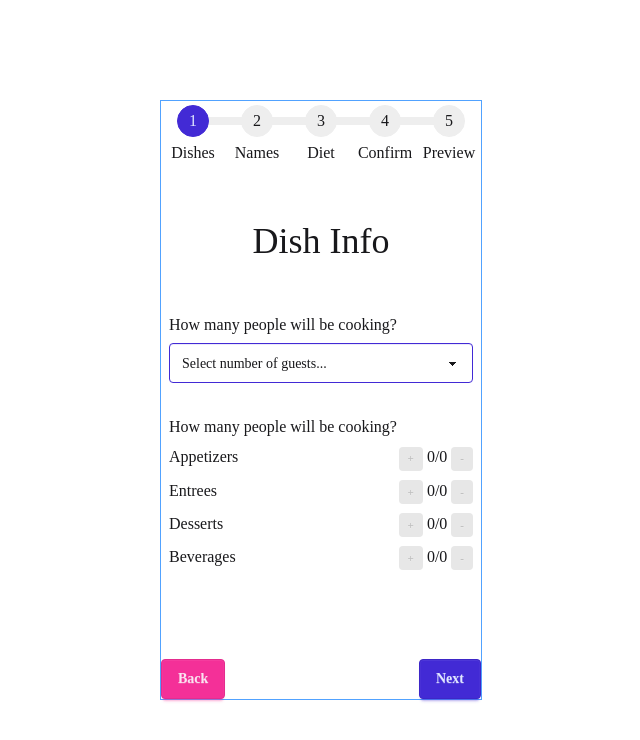
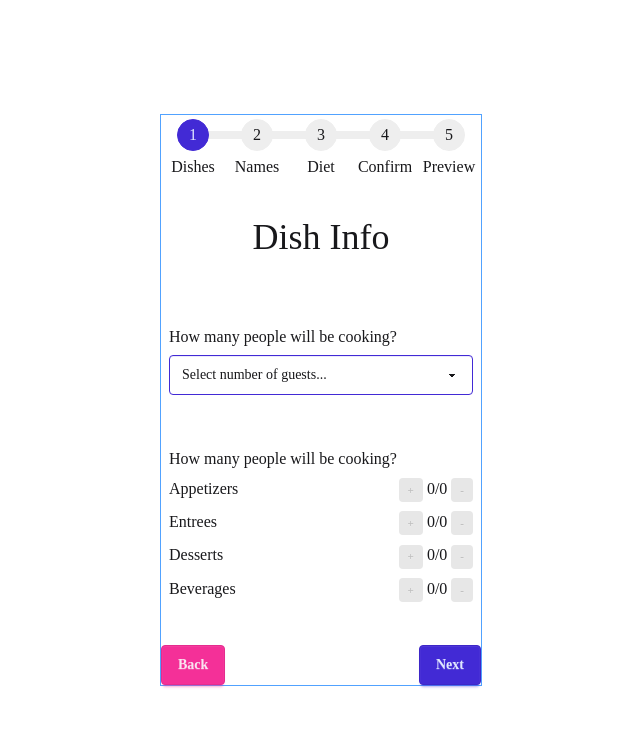
Before and after one commit to ang-riv/dinner-party-generator, a React (Vite) app: page / in a window 1280 px wide. Shown: the top 740 px of the page, without its empty margins (319-959 px from the left). Built offline with nearby package versions, Linux system fonts and the light colour scheme; a web font is replaced by a local one.

Commit message:
Fixed the layout of DishesPage

```diff
--- a/src/MainApp.jsx
+++ b/src/MainApp.jsx
@@ -2,6 +2,7 @@
 import React from "react";
 import IntroPage from "./pages/IntroPage";
 import DishesPage from "./pages/DishesPage";
+import GuestNamePage from "./pages/GuestNamePage";
 import GuestProvider from "./components/GuestProvider";
 import Steps from "./components/Steps";
 import NavButtons from "./components/NavButtons";
@@ -9,7 +10,7 @@ function MainApp() {
   return (
     <div className="flex justify-center items-center w-screen h-screen">
       <GuestProvider>
-        <div className="border border-blue-400 flex flex-col justify-between h-9/12">
+        <div className="border border-blue-400 flex flex-col justify-between h-10/14">
           <Steps active={0} />
           <DishesPage />
           <NavButtons />
--- a/src/components/GuestProvider.jsx
+++ b/src/components/GuestProvider.jsx
@@ -5,8 +5,28 @@ function GuestProvider({ children }) {
   const courses = ["Appetizers", "Entrees", "Desserts", "Beverages"];
   // page changes from buttons
   const [page, setPage] = useState("Intro");
+  const [guestNum, setGuestNum] = useState(0);
+  // * object that holds the number of dishes
+  const [numOfDishes, setNumOfDishes] = useState(
+    courses.reduce((acc, course) => {
+      acc[course] = 0;
+      return acc;
+    }, {})
+  );
   return (
-    <GuestContext value={{ page, setPage, courses }}>{children}</GuestContext>
+    <GuestContext
+      value={{
+        page,
+        setPage,
+        courses,
+        guestNum,
+        setGuestNum,
+        numOfDishes,
+        setNumOfDishes,
+      }}
+    >
+      {children}
+    </GuestContext>
   );
 }
 
--- a/src/components/NavButtons.jsx
+++ b/src/components/NavButtons.jsx
@@ -1,8 +1,8 @@
 import React from "react";
 const NavButtons = () => {
   return (
-    <div className="flex justify-between h-1/12 items-end">
-      <button className="btn btn-secondary">Back</button>
+    <div className="flex justify-between h-fit items-end">
+      <button className="btn btn-secondary ">Back</button>
       <button className="btn btn-primary">Next</button>
     </div>
   );
--- a/src/components/Steps.jsx
+++ b/src/components/Steps.jsx
@@ -1,4 +1,3 @@
-import { div } from "motion/react-client";
 import React from "react";
 
 const Steps = ({ active }) => {
@@ -13,7 +12,7 @@ const Steps = ({ active }) => {
       : steps.push(<li className={inactiveSteps}>{stepTitle}</li>);
   }
   return (
-    <div className="h-1/12">
+    <div className="h-fit">
       <ul className="steps">{steps}</ul>
     </div>
   );
--- a/src/pages/DishesPage.jsx
+++ b/src/pages/DishesPage.jsx
@@ -1,16 +1,8 @@
 import React, { useContext, useState } from "react";
-import Steps from "../components/Steps";
 import { GuestContext } from "../components/GuestContext";
 const DishesPage = () => {
-  const { courses } = useContext(GuestContext);
-  const [guestNum, setGuestNum] = useState(0);
-  // * object that holds the number of dishes
-  const [numOfDishes, setNumOfDishes] = useState(
-    courses.reduce((acc, course) => {
-      acc[course] = 0;
-      return acc;
-    }, {})
-  );
+  const { courses, guestNum, setGuestNum, numOfDishes, setNumOfDishes } =
+    useContext(GuestContext);
 
   // * select number options
   const numOptions = [];
@@ -41,11 +33,12 @@ const DishesPage = () => {
     0
   );
   return (
-    <div className="h-10/12 flex flex-col justify-center gap-13">
-      <h2 className="text-center text-4xl">Dish Info</h2>
-      <div className="px-2">
+    <div className="h-10/12 flex flex-col px-2 justify-between">
+      <h2 className="flex justify-center items-center text-center text-4xl  h-2/8">
+        Dish Info
+      </h2>
       {/* guest number */}
-        <div className="mb-8">
+      <div className="h-1/8">
         <p className="mb-1.5">How many people will be cooking?</p>
         <select
           defaultValue="0"
@@ -65,7 +58,7 @@ const DishesPage = () => {
         </select>
       </div>
       {/* number of dishes per course */}
-        <div>
+      <div className=" h-4/8 flex flex-col justify-center">
         <p className="mb-1.5">How many people will be cooking?</p>
         <div className="w-full">
           {dishCounters.map((course) => (
@@ -95,7 +88,6 @@ const DishesPage = () => {
         </div>
       </div>
     </div>
-    </div>
   );
 };
 
--- /dev/null
+++ b/src/pages/GuestNamePage.jsx
@@ -0,0 +1,30 @@
+import React from "react";
+const GuestNamePage = () => {
+  return (
+    <div>
+      <h2>Guest Names</h2>
+      <p>
+        Enter the name of each guest and their preference in what course they
+        would like to make. If they have no preference, then they will be
+        assigned a random category.
+      </p>
+      {/* name input */}
+      <div className="px-3">
+        <div className="join w-full">
+          <input type="text" className="input join-item" min={3} max={15} />
+          <button className="join-item btn btn-primary">+Add</button>
+        </div>
+      </div>
+      {/* display names + prefs */}
+      <div className="mx-2">
+        <div className="w-full flex justify-between">
+          <p>Name</p>
+          <p>Preference</p>
+        </div>
+        <div className="w-full bg-neutral-400 h-[170px] overflow-y-scroll"></div>
+      </div>
+    </div>
+  );
+};
+
+export default GuestNamePage;
```
Lines whose indentation alone changed are shown as unchanged.
